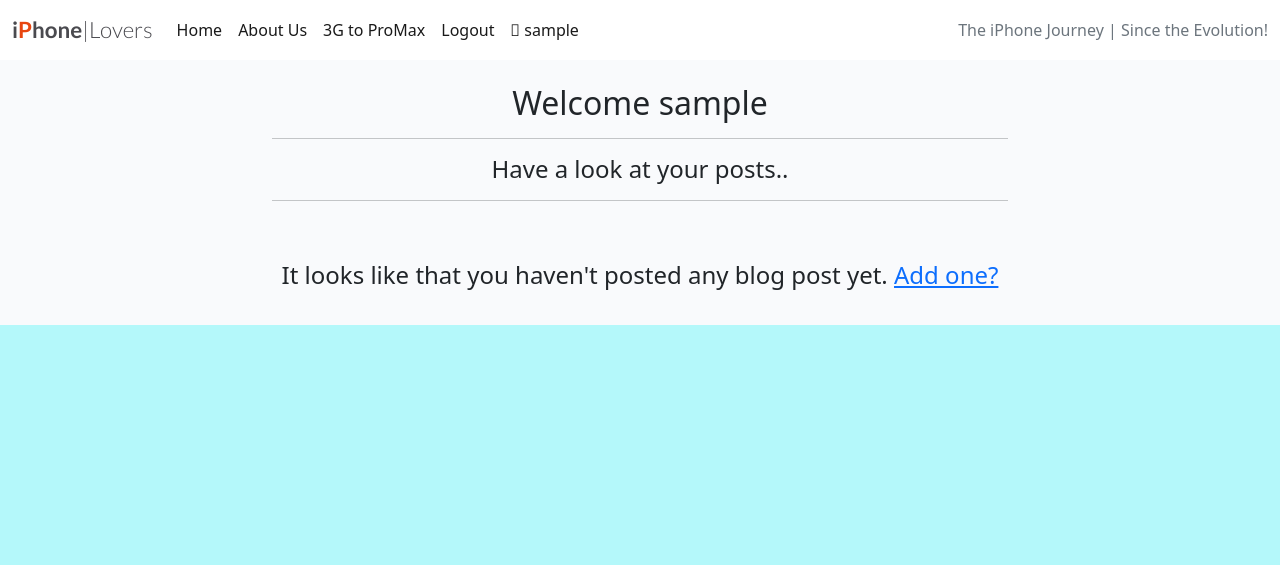
After one commit to Mr-KulwinderSingh/IphoneLoversBlog, a Django app: page /user_post_list/ in a window 1280 px wide. The commit adds this page. Shown: the top 565 px of the page. Run offline with Django 3.2, Linux system fonts and the light colour scheme; the visitor is signed in with stand-in values (Sample User, id 1); data that the repository does not hold is empty; some libraries are stand-ins or nearby versions.

Commit message:
Add some misc changes to the views code, urls and templates files they were causing conflicts

```diff
--- a/iphoneblog/models.py
+++ b/iphoneblog/models.py
@@ -1,7 +1,9 @@
 from django.db import models
 from django.contrib.auth.models import User
 from cloudinary.models import CloudinaryField
+from django_summernote.widgets import SummernoteWidget
 from django.utils.text import slugify
+from django.urls import reverse
 
 STATUS = ((0, "Draft"), (1, "Published"))
 
--- a/iphoneblog/urls.py
+++ b/iphoneblog/urls.py
@@ -2,6 +2,9 @@ from . import views
 from iphoneblog import views
 from django.urls import path, include
 
+
+from django.urls import path
+from . import views
 
 urlpatterns = [
     path("", views.PostList.as_view(), name="home"),
@@ -11,7 +14,7 @@ urlpatterns = [
     path('add_post', views.AddPost.as_view(), name="add-post"),
     path('<slug:slug>', views.PostDetail.as_view(), name="post_detail"),
     path('like/<slug:slug>', views.PostLike.as_view(), name="post_like"),
-    path('add_post', views.AddPost.as_view(), name="add_post"),
     path('update_post/<slug:slug>', views.update_post, name="update-post"),
-    path('delete_post/<slug:slug>', views.DeletePost(), name="delete-post"),
+    path('user_post_list/', views.UserPostList.as_view(), name="user-post-list"),
+    path('delete_post/<slug:slug>', views.DeletePost.as_view(), name="delete-post"),
 ]
--- a/iphoneblog/views.py
+++ b/iphoneblog/views.py
@@ -109,6 +109,20 @@ class AddPost(LoginRequiredMixin, SuccessMessageMixin, CreateView):
         return super().form_valid(form)
 
 
+class UserPostList(LoginRequiredMixin, generic.ListView):
+    """
+    Any user can have a look all of their posts
+    """
+    model = Post
+    author = Post.author
+    template_name = "user_post_list.html"
+
+    def get_queryset(self, *args, **kwargs):
+        return Post.objects.filter(
+            author=self.request.user, status=1).order_by(
+            "-created_on")
+
+
 @login_required()
 def update_post(request, slug):
     """
@@ -139,7 +153,7 @@ def update_post(request, slug):
     return render(request, template, context)
 
 
-class DeletePost(generic, DeleteView):
+class DeletePost(DeleteView):
     """
     Class that will allow user to delete a post that he posted
     """
--- a/templates/user_page.html
+++ b/templates/user_page.html
@@ -28,7 +28,10 @@
         <h4>Or you would like to update / delete old one?
         </h4>
     </div>
-
+    <div class="mt-4 mb-5">
+        <a href="{% url 'user-post-list' %}" role="button" type="submit" class="btn btn-success text-white">
+            View Old Post!
+        </a>
 </div>
 </div>
 {% endblock %}
--- /dev/null
+++ b/templates/user_post_list.html
@@ -0,0 +1,74 @@
+{% extends 'base.html' %}
+{% load static %}
+{% load crispy_forms_tags %}
+{% block content %}
+<section id="user-posts">
+    <div class="container">
+        <div class="row">
+            <div class="col-8 offset-2 mt-4 text-center">
+                <h2>Welcome <span>{{user.username}}</span></h2>
+
+                <hr>
+                <h4 class="mt-3">Have a look at your posts..</h4>
+                <hr>
+            </div>
+        </div>
+    </div>
+    <div class="container">
+        <div class="row g-0">
+            <div class="col-md-10 mx-auto p-md-3">
+                <div class="row">
+                    <!-- if the user have added post-->
+                    {% if post_list|length > 0 %}
+                    <!-- loops through the posts have been posted by the logged in user -->
+                    {% for post in post_list %}
+                    <div class="col-md-10 offset-md-1 text-center my-3">
+                        <div class="card mb-4">
+                            <div class="card-body">
+                                <a href="{% url 'post_detail' post.slug %}" class="post-link"
+                                    aria-label="Go to the post detail page">
+                                    <div class="image-container">
+                                        <!-- The featured image URL or an alternative if one isnt provided -->
+                                        {% if "placeholder" in post.featured_image.url %}
+                                        <img class="card-img" src="{% static 'images/IPhone3GS.png' %}"
+                                            width="100%">
+                                        {% else %}
+                                        <img src=" {{ post.featured_image.url }}" class="card-img-top"
+                                            alt="{{ post.title }} image">
+                                        {% endif %}
+
+                                        {% endfor %}
+                                        </div>
+                                    </div>
+                                    <h3 class="card-title mt-2">{{ post.title }}</h3>
+                                </a>
+
+                                <div class="card-text">
+                                    {{ post.content | slice:":280" | safe }}...
+                                </div>
+                                <div class="card-footer">
+                                    <span>Author: {{ post.author }} | </span>
+                                    <span>{{ post.created_on}} | </span>
+                                    <span><i class="fas fa-heart"></i> {{ post.number_of_likes }} </span>
+                                    <span class="text-secondary"> | <i class="far fa-comments"></i></span>
+                                </div>
+                            </div>
+                        </div>
+                    </div>
+
+                    <!-- if the user have NOT shared any post, the Create New button below will display -->
+                    {% else %}
+                    <div class="container text-center mt-4">
+                        <div class="text-dark">
+                            <p style="font-size:1.5rem;">It looks like that you haven't posted any blog post yet.
+                                <a class="hidden-link" href="{% url 'add-post' %}">Add one?</a>
+                            </p>
+                        </div>
+                    </div>
+                    {% endif %}
+                </div>
+            </div>
+        </div>
+    </div>
+</section>
+{% endblock %}
```
Also changed, not shown: static/images/Horizontal-Line-Transparent-PNG.png (deleted).
